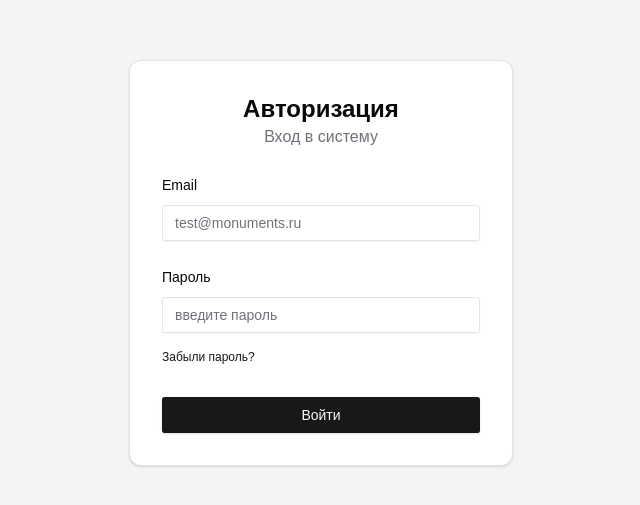
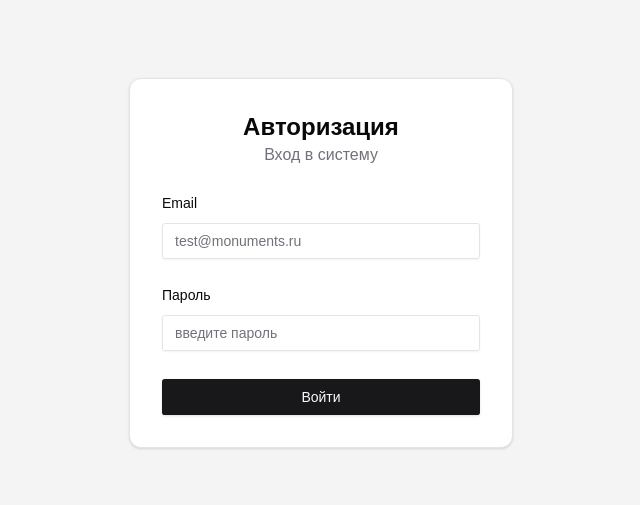
Before and after one commit to AnaninAN/monuments, a Next.js app: page /auth/login in a window 1280 px wide. Shown: the part 137-642 px from the top of the page, without its empty margins (319-959 px from the left). Built offline with nearby package versions, Linux system fonts and the light colour scheme; no server answers.

Commit message:
delete Forgot your password with LoginForm

```diff
--- a/src/components/auth/login-form.tsx
+++ b/src/components/auth/login-form.tsx
@@ -29,6 +29,7 @@ import { useNotificationWithTimer } from '@/hooks/use-notification-with-timer';
 
 export function LoginForm() {
   const searchParams = useSearchParams();
+
   const { error, success, setError, setSuccess } = useNotificationWithTimer();
 
   const callbackUrl = searchParams.get('callbackUrl');
@@ -112,14 +113,6 @@ export function LoginForm() {
                             disabled={isPending}
                           />
                         </FormControl>
-                        <Button
-                          size="sm"
-                          variant="link"
-                          asChild
-                          className="p-0 font-normal"
-                        >
-                          <Link href="/auth/reset">Забыли пароль?</Link>
-                        </Button>
                         <FormMessage />
                       </FormItem>
                     )}
@@ -129,7 +122,11 @@ export function LoginForm() {
                 {success && <FormSuccess message={success} />}
                 {error && <FormError message={error || urlError} />}
 
-                <Button type="submit" className="w-full" disabled={isPending}>
+                <Button
+                  type="submit"
+                  className="w-full mt-1"
+                  disabled={isPending}
+                >
                   Войти
                 </Button>
               </div>
```
